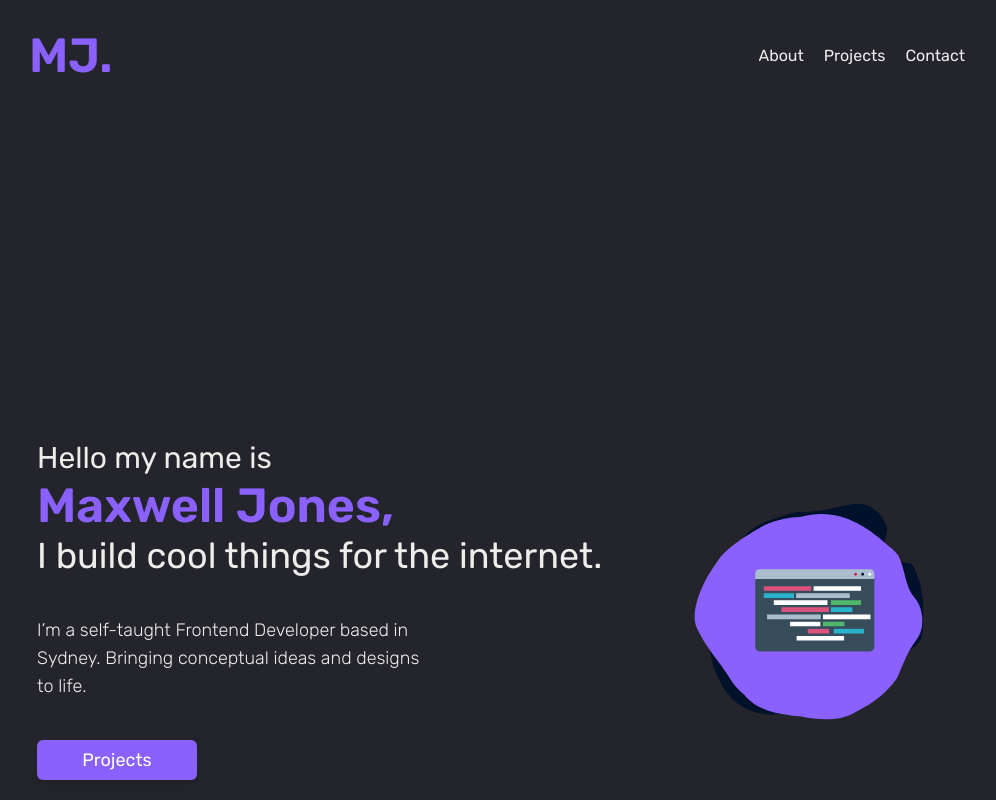
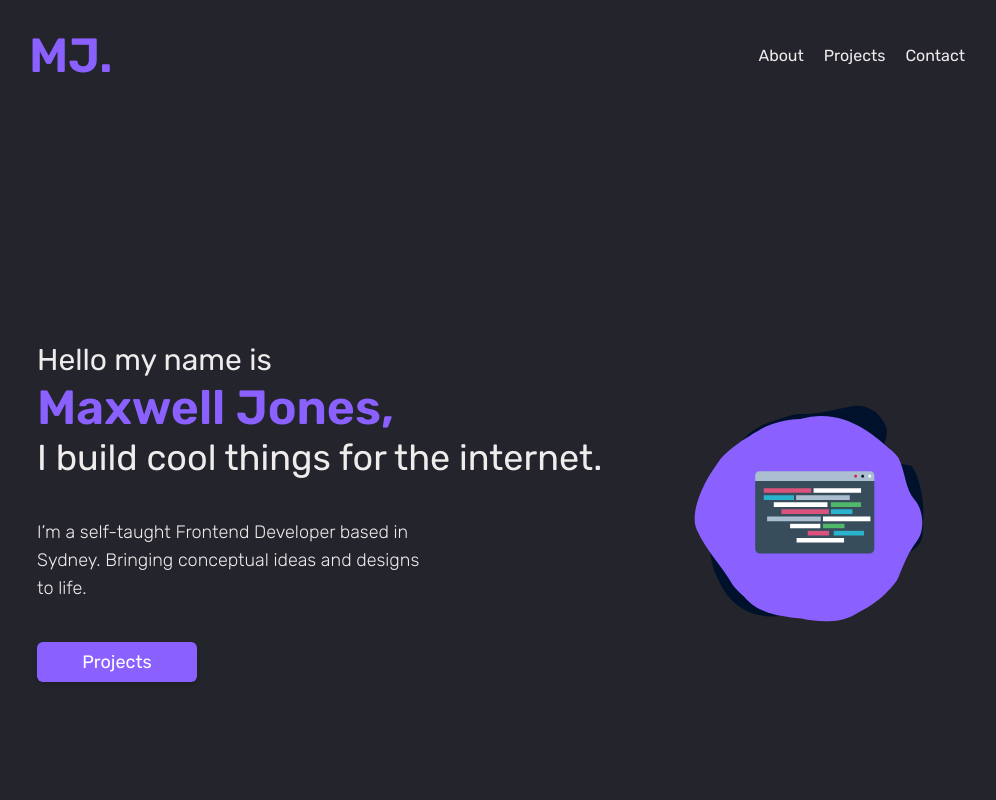
Before and after one commit to maxxjonesyy/portfolio, a React (Vite) app: page / in a window 1280 px wide. Shown: the top 800 px of the page, without its empty margins (123-1119 px from the left). Built offline with nearby package versions, Linux system fonts and the light colour scheme.

Commit message:
hero height adjustments

```diff
--- a/src/pages/Home/Hero.jsx
+++ b/src/pages/Home/Hero.jsx
@@ -5,7 +5,7 @@ function Hero() {
   return (
     <div
       id='hero'
-      className='flex flex-col items-center justify-center bg-transparent container-padding md:my-[20rem] container-width md:flex-row md:justify-between'
+      className='flex flex-col items-center justify-center mt-[5rem] bg-transparent md:mt-0 md:h-screen container-padding container-width md:flex-row md:justify-between'
     >
       <div
         id='hero-animation'
```
